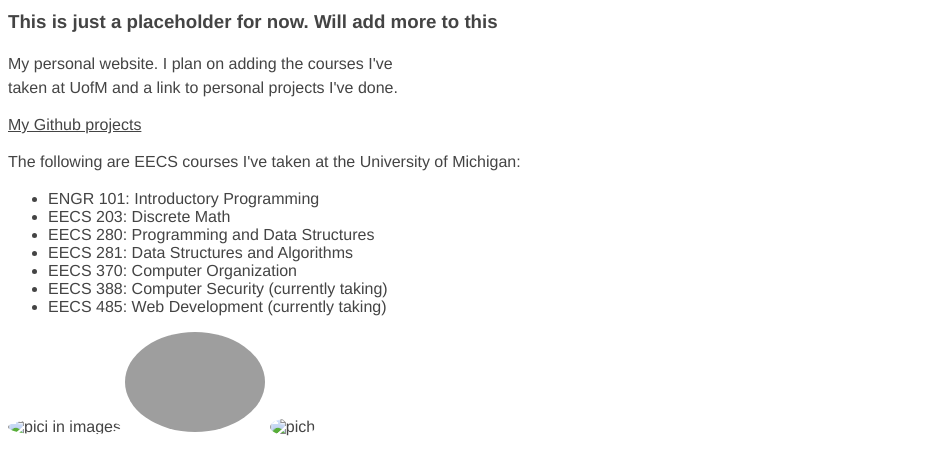
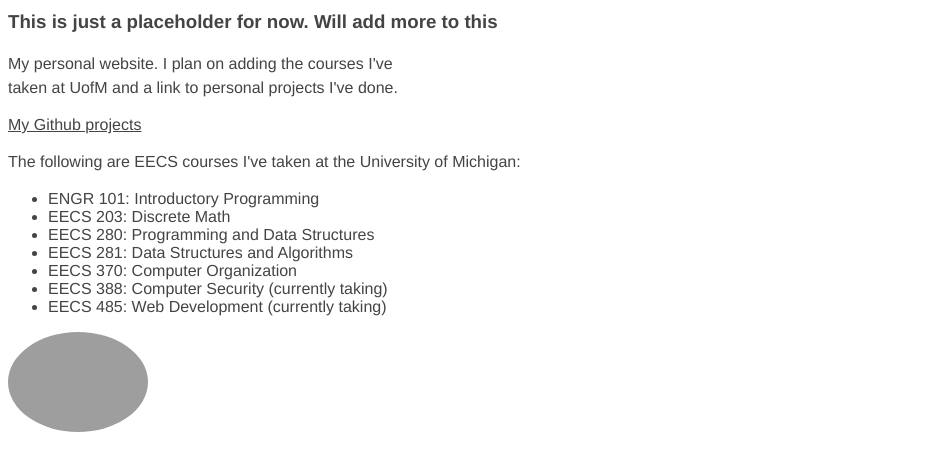
Before and after one commit to ayshinn/ayshinn.github.io, a plain HTML site: page index.html in a window 1280 px wide. Shown: the part 474-923 px from the top of the page, without its empty margins (0-929 px from the left). Drawn offline with Linux system fonts and the light colour scheme; grey boxes are pictures that could not be loaded.

Commit message:
removed blank pics

```diff
--- a/index.html
+++ b/index.html
@@ -30,9 +30,7 @@
     <li>EECS 388: Computer Security (currently taking)</li>
     <li>EECS 485: Web Development (currently taking)</li>
   </ul>
-  <img src="images/pici.jpg" alt="pici in images" style="width:100px;height:100px;">
   <img src="images/favepic.jpg" alt="pic1" width="140" height="100">
-  <img src="images/pich.jpg" alt="pich" style="width:300px;height:100px;">
   <p>
     This is a list of the swaggity camping crew:
   </p>
```
